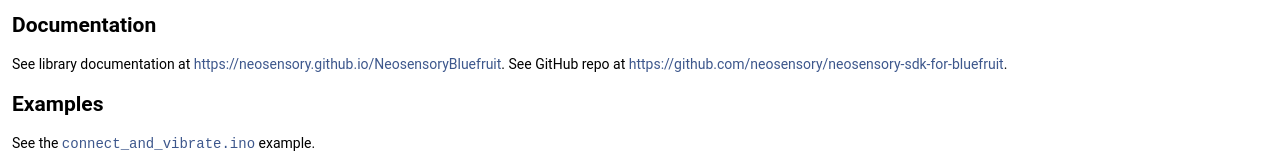
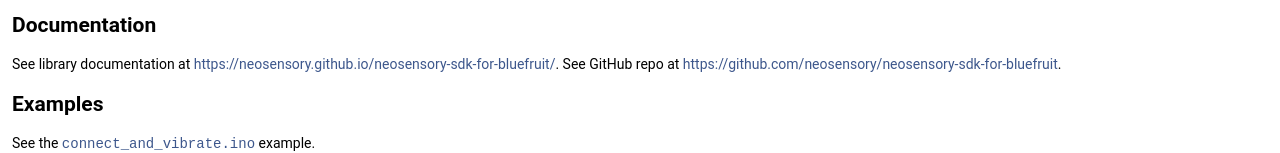
Before and after one commit to neosensory/neosensory-sdk-for-bluefruit, a plain HTML site: page index.html in a window 1280 px wide. Shown: the part 472-625 px from the top of the page. Drawn offline with Linux system fonts and the light colour scheme.

Commit message:
Deploy neosensory/neosensory-sdk-for-bluefruit to github.com/neosensory/neosensory-sdk-for-bluefruit.git:gh-pages

```diff
--- a/index.html
+++ b/index.html
@@ -86,7 +86,7 @@ var searchBox = new SearchBox("searchBox", "search",false,'Search');
 <h2>Hardware</h2>
 <p>This library connects any Neosensory hardware (currently just Buzz) to a microcontroller with an nRF52 BLE chip. At this point, it has only been tested with the <a href="https://www.adafruit.com/product/3406">Adafruit Feather nRF52</a> but should work with any of <a href="https://github.com/adafruit/Adafruit_nRF52_Arduino#arduino-core-for-adafruit-bluefruit-nrf52-boards">Adafruit's Bluefruit nRF52 boards</a>.</p>
 <h2>Documentation</h2>
-<p>See library documentation at <a href="https://neosensory.github.io/NeosensoryBluefruit">https://neosensory.github.io/NeosensoryBluefruit</a>. See GitHub repo at <a href="https://github.com/neosensory/neosensory-sdk-for-bluefruit">https://github.com/neosensory/neosensory-sdk-for-bluefruit</a>.</p>
+<p>See library documentation at <a href="https://neosensory.github.io/neosensory-sdk-for-bluefruit/">https://neosensory.github.io/neosensory-sdk-for-bluefruit/</a>. See GitHub repo at <a href="https://github.com/neosensory/neosensory-sdk-for-bluefruit">https://github.com/neosensory/neosensory-sdk-for-bluefruit</a>.</p>
 <h2>Examples</h2>
 <p>See the <a href="https://github.com/neosensory/neosensory-sdk-for-bluefruit/blob/master/examples/connect_and_vibrate/connect_and_vibrate.ino"><code>connect_and_vibrate.ino</code></a> example.</p>
 <h2>License</h2>
```
Also changed, not shown: 1 other file.
